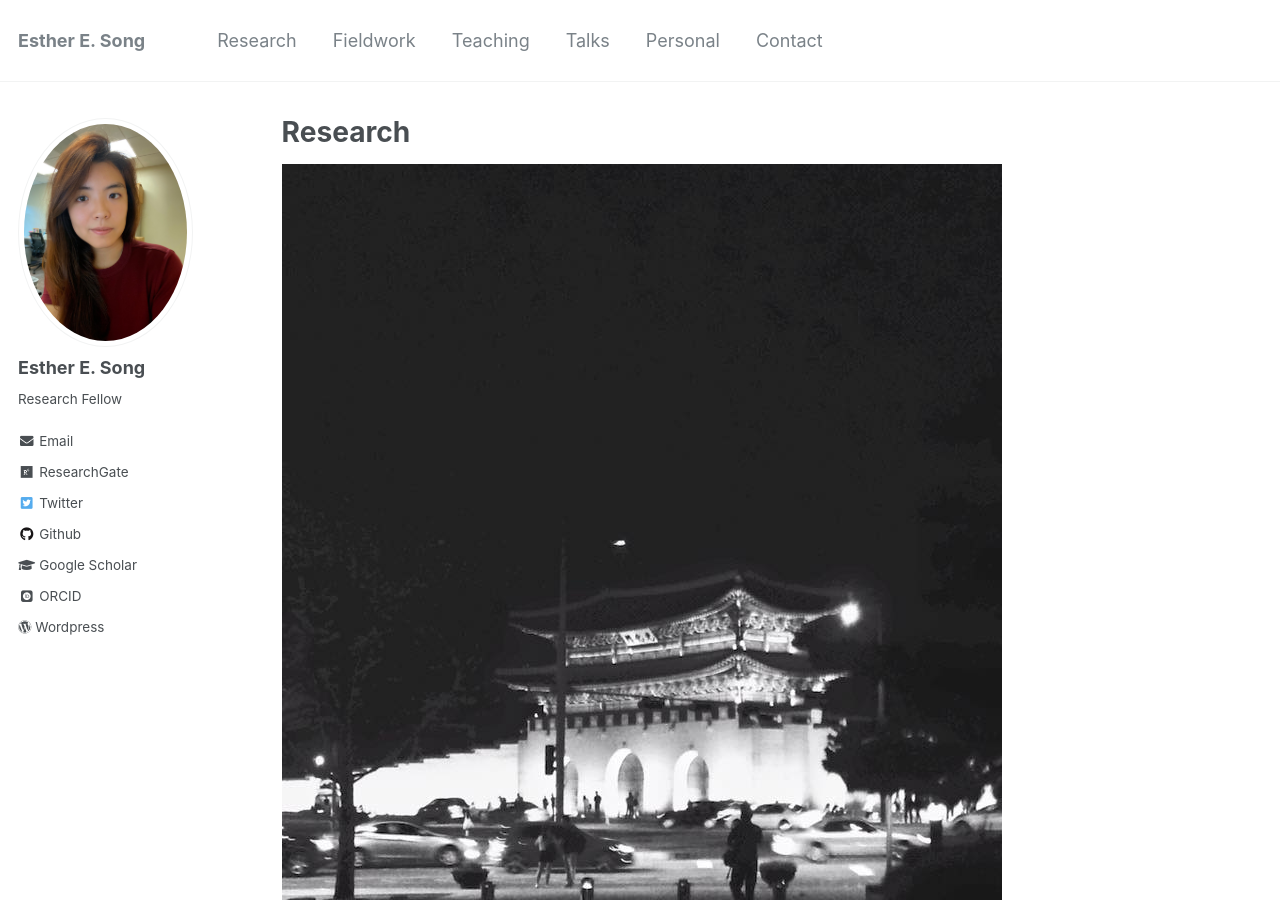
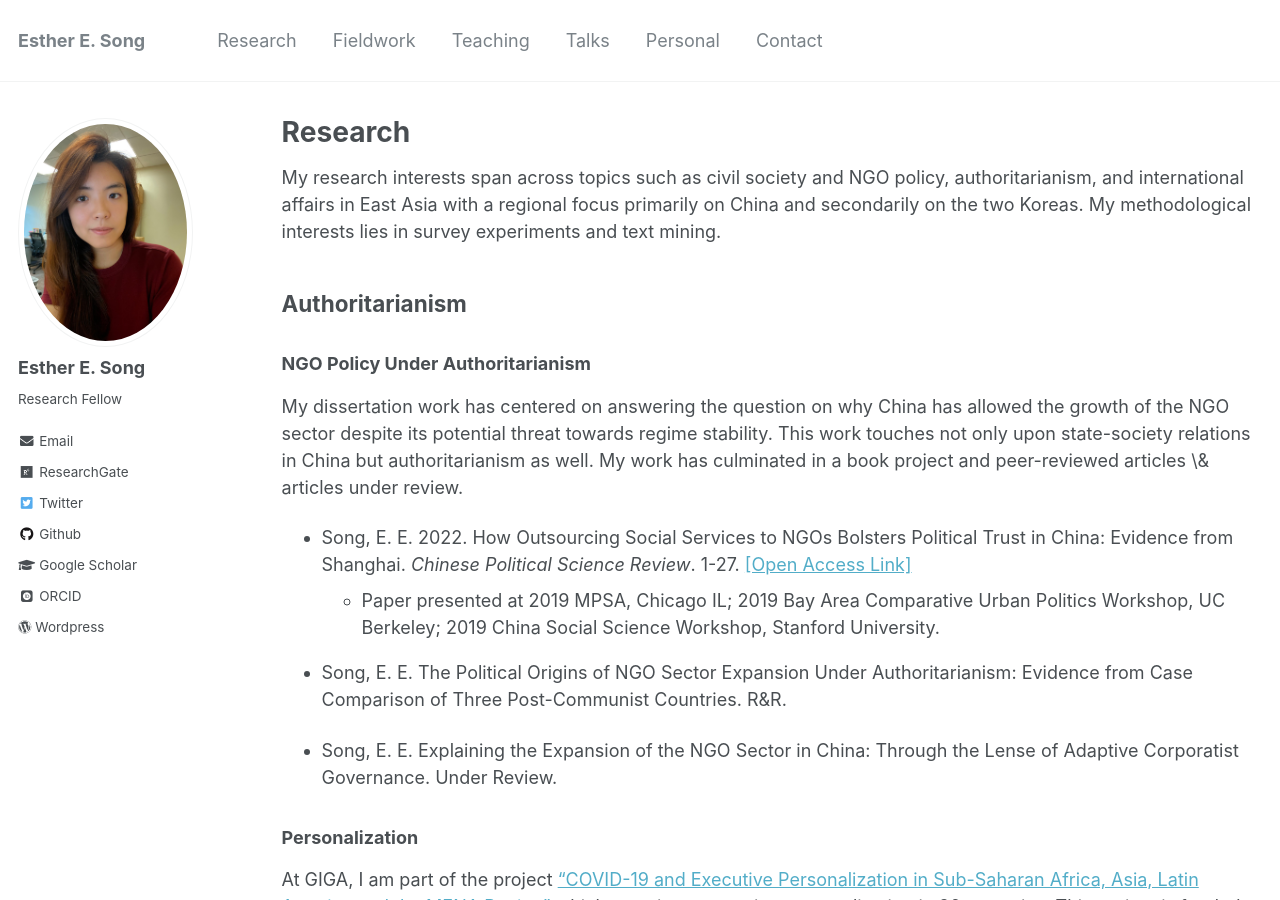
Before and after one commit to ehsong/ehsong.github.io, a Jekyll site: the page built from _pages/research.md, in a window 1280 px wide and 900 px high. Built offline with Jekyll 4.4.1, drawn with Linux system fonts in a browser that asks for light colours; some web fonts are replaced.

Commit message:
Update research.md

```diff
--- a/_pages/research.md
+++ b/_pages/research.md
@@ -6,8 +6,6 @@ author_profile: true
 ---
 
 {% include base_path %}
-
-![](/images/gwanghwamun.jpeg)
 
 My research interests span across topics such as civil society and NGO policy, authoritarianism, and international affairs in East Asia with a regional focus primarily on China and secondarily on the two Koreas. My methodological interests lies in survey experiments and text mining.
 
```
